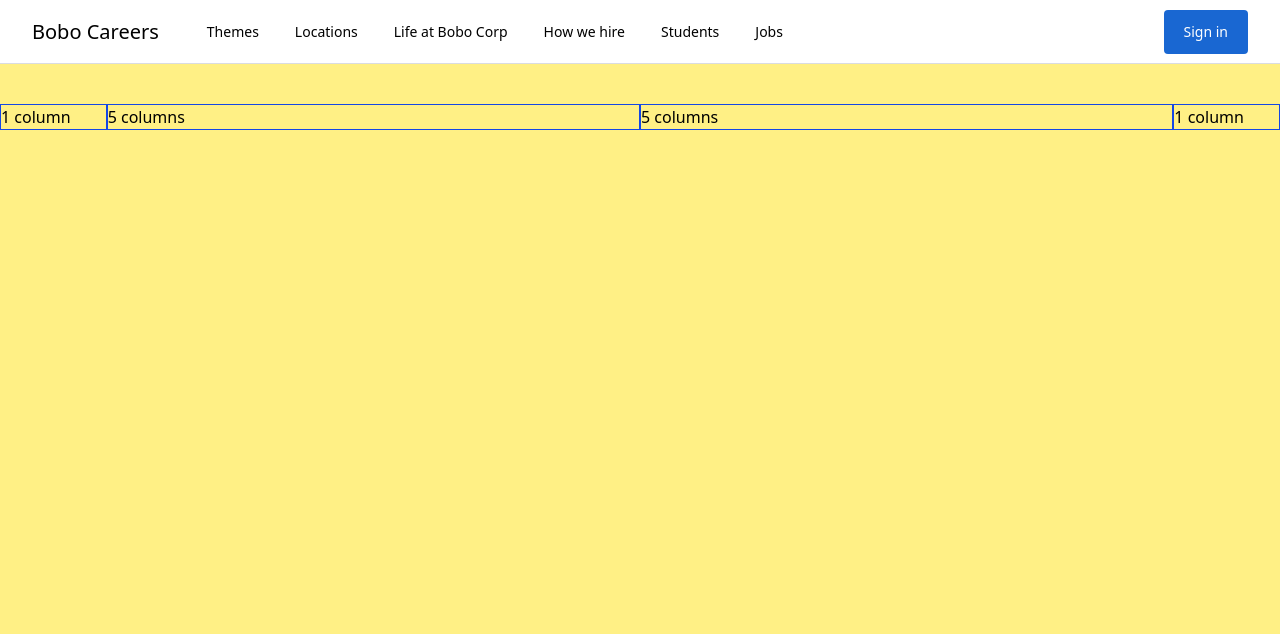
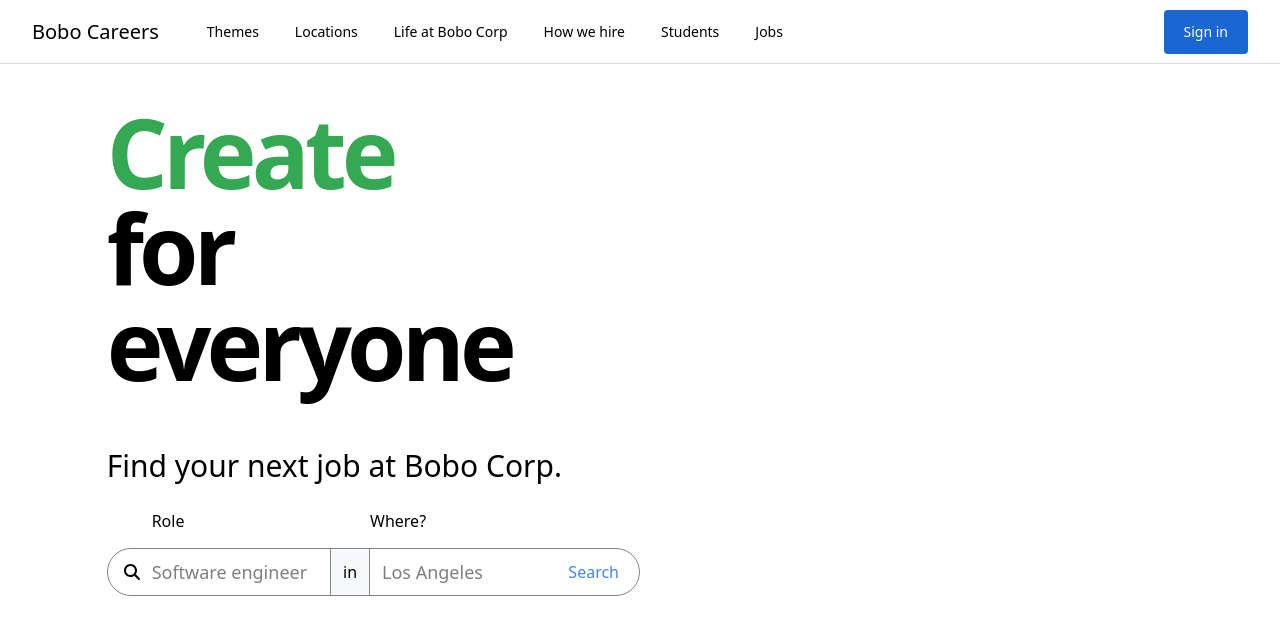
Before and after one commit to GekkeKikker/job-search, a Vue app: page / in a window 1280 px wide. Shown: the top 634 px of the page. Built offline with nearby package versions, Linux system fonts and the light colour scheme.

Commit message:
t.e.m. les 163

```diff
--- a/src/components/ActionButton.vue
+++ b/src/components/ActionButton.vue
@@ -35,11 +35,11 @@ export default {
 @import "@/index.css" reference;
 
 button {
-  @apply rounded px-5 py-3 font-medium;
+  @apply px-5 py-3 font-medium;
 }
 
 .primary {
-  @apply border-0 bg-brand-blue-1 text-white hover:shadow-blue;
+  @apply rounded bg-brand-blue-1 text-white hover:shadow-blue;
 }
 
 .secondary {
--- /dev/null
+++ b/src/components/JobSearchForm.vue
@@ -0,0 +1,47 @@
+<template>
+  <form class="flex h-12 w-full items-center rounded-3xl border border-solid border-brand-gray-3">
+    <font-awesome-icon icon="fa-solid fa-magnifying-glass" class="ml-4 mr-3" />
+
+    <div class="flex flex-1 flex-nowrap h-full text-base font-light">
+      <div class="flex h-full flex-1 relative items-center pr-3">
+        <label class="absolute left-0 -top-10">Role</label>
+        <input
+          v-model="role"
+          type="text"
+          placeholder="Software engineer"
+          class="w-full text-lg font-normal focus:outline-none"
+        />
+      </div>
+
+      <span
+        class="flex items-center h-full border-l border-r border-brand-gray-3 bg-brand-gray-2 px-3"
+        >in
+      </span>
+
+      <div class="flex h-full flex-1 relative items-center pl-3">
+        <label class="absolute left-0 -top-10">Where?</label>
+        <input
+          v-model="location"
+          type="text"
+          placeholder="Los Angeles"
+          class="w-full text-lg font-normal focus:outline-none"
+        />
+      </div>
+    </div>
+    <action-button text="Search" type="secondary" class="rounded-r-3xl" />
+  </form>
+</template>
+
+<script>
+import ActionButton from "@/components/ActionButton.vue";
+export default {
+  name: "JobSearchForm",
+  components: { ActionButton },
+  data() {
+    return {
+      role: "",
+      location: "",
+    };
+  },
+};
+</script>
--- /dev/null
+++ b/src/components/TheHeadline.vue
@@ -0,0 +1,63 @@
+<template>
+  <section class="mb-16">
+    <h1 class="mb-14 text-8xl font-bold tracking-tighter">
+      <span :class="actionClasses">{{ action }}</span>
+      <br />
+      for everyone
+    </h1>
+    <h2 class="text-3xl font-light">Find your next job at Bobo Corp.</h2>
+  </section>
+</template>
+
+<script>
+import nextElementInList from "@/utils/nextElementInList";
+
+export default {
+  name: "TheHeadline",
+  data() {
+    return {
+      action: "Build",
+      interval: null,
+    };
+  },
+  computed: {
+    actionClasses() {
+      return {
+        [this.action.toLocaleLowerCase()]: true,
+      };
+    },
+  },
+  created() {
+    this.changeTitle();
+  },
+  beforeUnmount() {
+    clearInterval(this.interval);
+  },
+  methods: {
+    changeTitle() {
+      this.interval = setInterval(() => {
+        const actions = ["Build", "Create", "Design", "Code"];
+        this.action = nextElementInList(actions, this.action);
+      }, 3000);
+    },
+  },
+};
+</script>
+
+<style scoped>
+.build {
+  color: #1a73e8;
+}
+
+.create {
+  color: #34a853;
+}
+
+.design {
+  color: #f9ab00;
+}
+
+.code {
+  color: #d93025;
+}
+</style>
--- a/src/components/TheHero.vue
+++ b/src/components/TheHero.vue
@@ -1,24 +1,28 @@
 <template>
   <main>
-    <section class="flex flex-col h-screen bg-yellow-200 pt-10 pb-20">
+    <section class="flex flex-col h-screen pt-10 pb-20">
       <div class="grid grid-cols-12">
-        <div class="col-start-1 col-span-1 border border-blue-700">1 column</div>
-        <div class="col-start-2 col-span-5 border border-blue-700">5 columns</div>
-        <div class="col-start-7 col-span-5 border border-blue-700">5 columns</div>
-        <div class="col-start-12 col-span-1 border border-blue-700">1 column</div>
+        <div class="col-start-1 col-span-1"></div>
+        <div class="col-start-2 col-span-5">
+          <the-headline />
+          <job-search-form />
+        </div>
+        <div class="col-start-7 col-span-5"></div>
+        <div class="col-start-12 col-span-1"></div>
       </div>
     </section>
   </main>
 </template>
 
 <script>
+import TheHeadline from "@/components/TheHeadline.vue";
+import JobSearchForm from "@/components/JobSearchForm.vue";
+
 export default {
   name: "TheHero",
-  beforeCreate() {
-    console.log("Component is about to be created");
-  },
-  created() {
-    console.log("Component has been created");
+  components: {
+    TheHeadline,
+    JobSearchForm,
   },
 };
 </script>
--- a/src/components/TheSubNav.vue
+++ b/src/components/TheSubNav.vue
@@ -2,7 +2,7 @@
   <div class="w-full h-16 border-b border-solid border-brand-gray-1 bg-white">
     <div class="flex items-center h-full px-8">
       <div v-if="onJobResultsPage">
-        <font-awesome-icon :icon="['fas', 'search']" class="mr-3" />
+        <font-awesome-icon icon="fa-solid fa-magnifying-glass" class="mr-3" />
         <span><span class="text-brand-green-1">1653</span> jobs matched</span>
       </div>
     </div>
--- a/src/index.css
+++ b/src/index.css
@@ -2,6 +2,8 @@
 
 @theme {
   --color-brand-gray-1: #dadce0;
+  --color-brand-gray-2: #f8f9fa;
+  --color-brand-gray-3: #80868b;
   --color-brand-blue-1: #1967d2;
   --color-brand-blue-2: #4285f4;
   --color-brand-green-1: #137333;
--- /dev/null
+++ b/src/utils/nextElementInList.js
@@ -0,0 +1,8 @@
+const nextElementInList = (list, value) => {
+  const currentValueIndex = list.indexOf(value);
+  const nextValueIndex = (currentValueIndex + 1) % list.length;
+  const nextValue = list[nextValueIndex];
+  return nextValue;
+};
+
+export default nextElementInList;
```
Also changed, not shown: src/main.js (+8 -4 lines), 2 other files (tests, documents, lock files or other folders).
